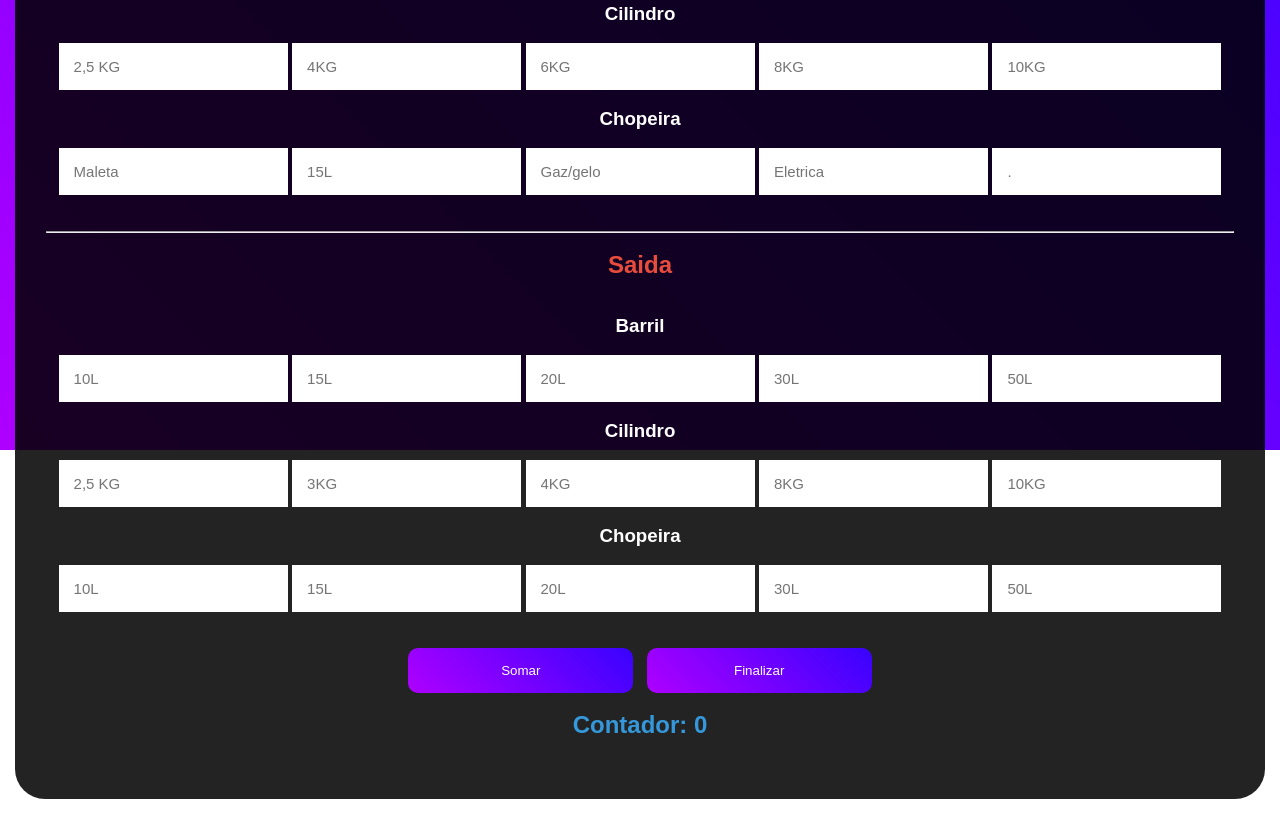
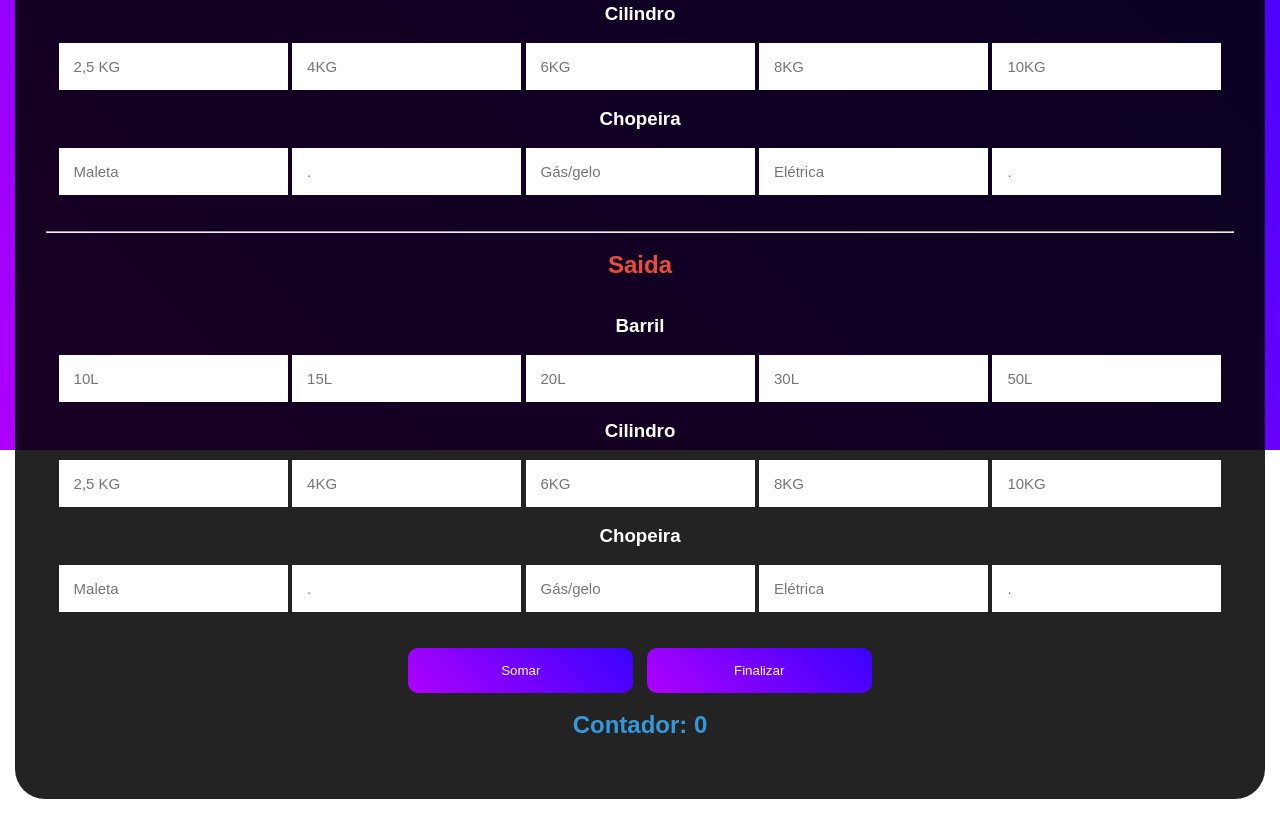
Before and after one commit to zNIKK/controle-equipamentos, a plain HTML site: page index.html in a window 1280 px wide. Shown: the part 350-1188 px from the top of the page. Drawn offline with nearby package versions, Linux system fonts and the light colour scheme.

Commit message:
mano escrevi gaz sem querer
o certo é gás, já foi corrigido

```diff
--- a/index.html
+++ b/index.html
@@ -49,9 +49,9 @@
             <br>
 
             <input type="number" class="e-chopeira" id="e-chopeira-1" placeholder="Maleta">
-            <input type="number" class="e-chopeira" id="e-chopeira-2" placeholder="15L">
-            <input type="number" class="e-chopeira" id="e-chopeira-3" placeholder="Gaz/gelo">
-            <input type="number" class="e-chopeira" id="e-chopeira-4" placeholder="Eletrica">
+            <input type="number" class="e-chopeira" id="e-chopeira-2" placeholder=".">
+            <input type="number" class="e-chopeira" id="e-chopeira-3" placeholder="Gás/gelo">
+            <input type="number" class="e-chopeira" id="e-chopeira-4" placeholder="Elétrica">
             <input type="number" class="e-chopeira" id="e-chopeira-5" placeholder=".">
 
             <br>
@@ -81,8 +81,8 @@
             <br>
 
             <input type="number" class="s-cilindro" id="s-cilindro-1" placeholder="2,5 KG">
-            <input type="number" class="s-cilindro" id="s-cilindro-2" placeholder="3KG">
-            <input type="number" class="s-cilindro" id="s-cilindro-3" placeholder="4KG">
+            <input type="number" class="s-cilindro" id="s-cilindro-2" placeholder="4KG">
+            <input type="number" class="s-cilindro" id="s-cilindro-3" placeholder="6KG">
             <input type="number" class="s-cilindro" id="s-cilindro-4" placeholder="8KG">
             <input type="number" class="s-cilindro" id="s-cilindro-5" placeholder="10KG">
 
@@ -92,11 +92,11 @@
             <h3>Chopeira</h3>
             <br>
 
-            <input type="number" class="s-chopeira" id="s-chopeira-1" placeholder="10L">
-            <input type="number" class="s-chopeira" id="s-chopeira-2" placeholder="15L">
-            <input type="number" class="s-chopeira" id="s-chopeira-3" placeholder="20L">
-            <input type="number" class="s-chopeira" id="s-chopeira-4" placeholder="30L">
-            <input type="number" class="s-chopeira" id="s-chopeira-5" placeholder="50L">
+            <input type="number" class="s-chopeira" id="s-chopeira-1" placeholder="Maleta">
+            <input type="number" class="s-chopeira" id="s-chopeira-2" placeholder=".">
+            <input type="number" class="s-chopeira" id="s-chopeira-3" placeholder="Gás/gelo">
+            <input type="number" class="s-chopeira" id="s-chopeira-4" placeholder="Elétrica">
+            <input type="number" class="s-chopeira" id="s-chopeira-5" placeholder=".">
         </div>
         <br>
         <br>
```
